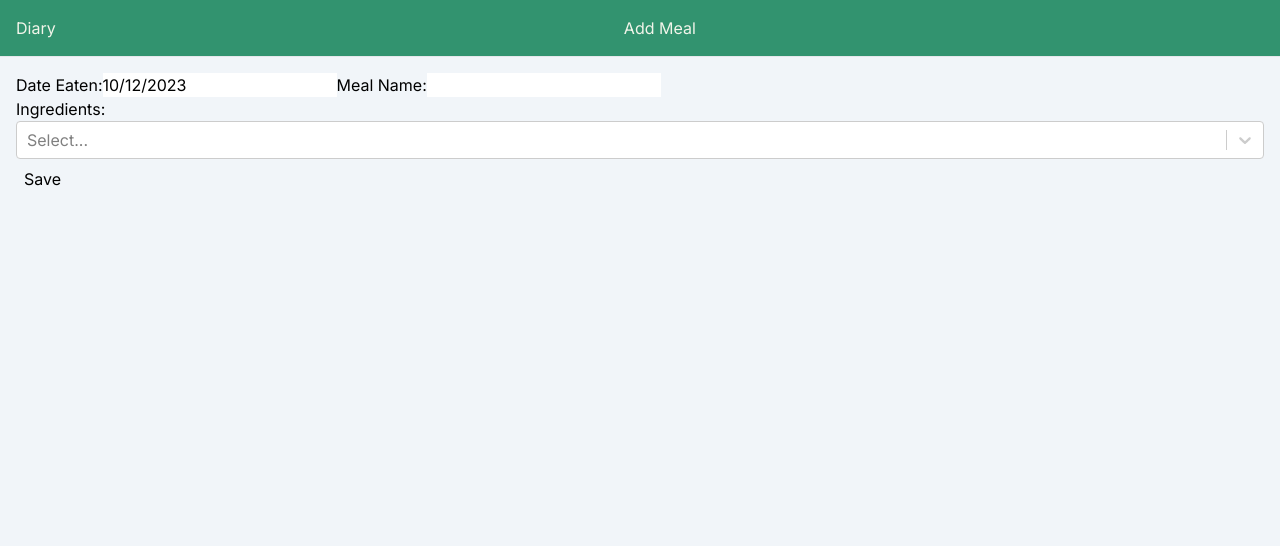
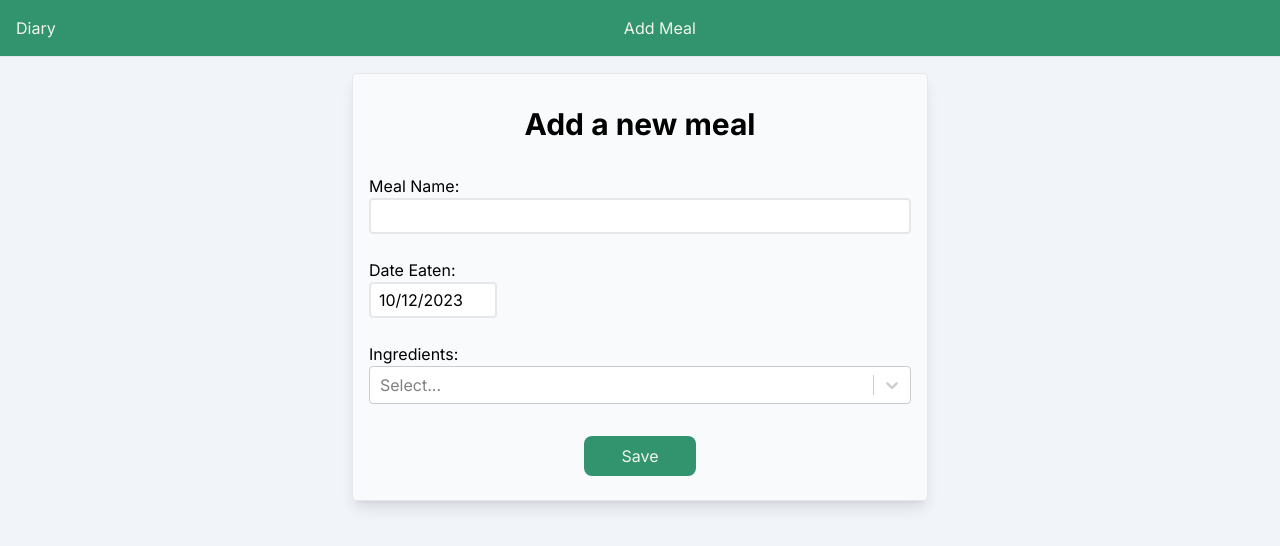
Before and after one commit to ev-th/plant-points, a Next.js app: page /meals/new in a window 1280 px wide. Shown: the top 546 px of the page. Built offline with nearby package versions, Linux system fonts and the light colour scheme; no server answers; the database is empty.

Commit message:
Add styling to new meal and meal editor pages

```diff
--- a/app/(dashboard)/meals/[id]/page.tsx
+++ b/app/(dashboard)/meals/[id]/page.tsx
@@ -6,8 +6,11 @@ const MealPage = async ({ params }: {params: {id: string}}) => {
   const ingredientOptions = await getIngredients()
 
   return (
-    <div>
-      <MealForm meal={meal} ingredientOptions={ingredientOptions}  />
+    <div className="rounded border bg-slate-50 shadow-lg mx-4 my-4 sm:max-w-xl sm:mx-auto">
+      <h1 className='text-3xl m-8 text-center font-bold'>Edit your meal</h1>
+      <div className="m-4">
+        <MealForm meal={meal} ingredientOptions={ingredientOptions}  />
+      </div>
     </div>
   )
 }
--- a/app/(dashboard)/meals/new/page.tsx
+++ b/app/(dashboard)/meals/new/page.tsx
@@ -6,8 +6,11 @@ const NewMealPage = async () => {
   const ingredients = await getIngredients()
 
   return (
-    <div>
-      <MealForm ingredientOptions={ingredients}/>
+    <div className="rounded border bg-slate-50 shadow-lg mx-4 my-4 sm:max-w-xl sm:mx-auto">
+      <h1 className='text-3xl m-8 text-center font-bold'>Add a new meal</h1>
+      <div className='m-4'>
+        <MealForm ingredientOptions={ingredients}/>
+      </div>
     </div>
   )
 }
--- a/components/MealForm.tsx
+++ b/components/MealForm.tsx
@@ -73,49 +73,55 @@ const MealForm = ({ ingredientOptions, meal }: { ingredientOptions: Ingredient[]
   return (
     <div>
       {loading && <div>Loading...</div>}
-      <form aria-label={"meal form"} className="p-4" onSubmit={handleSubmit(submitForm)}>
+      <form aria-label={"meal form"} onSubmit={handleSubmit(submitForm)} className='flex flex-col gap-6'>
+        <div>
+          <label htmlFor="name" className='block'>Meal Name:</label>
+          <input
+            className='rounded border-2 w-full h-9 border-gray-200 px-2'
+            type="text"
+            {...register("name", { required: 'Name is required'})}
+          />
+          <p>{errors.name?.message}</p>
+        </div>
+
+        <div>
+          <label htmlFor="date" className='block'>Date Eaten:</label>
             <Controller
               name="date"
               control={control}
               render={({ field }) => (
-            <label>
-              Date Eaten:
                 <DatePicker
+                  className='rounded border-2 h-9 border-gray-200 px-2 w-32'
                   onChange={(date) => field.onChange(date)}
                   selected={field.value}
                 />
-             </label>
               )}
             />
-        <label>
-          Meal Name:
-          <input
-            type="text"
-            {...register("name", { required: 'Name is required'})}
-          />
-        </label>
-        <p>{errors.name?.message}</p>
+        </div>
 
+        <div>
+          <label htmlFor="ingredients">Ingredients:</label>
           <Controller
             name="ingredients"
             control={control}
             rules={{ required: 'Ingredients are required' }}
             render={({ field }) => (
-            <label>
-              Ingredients:
               <Select
                 {...field}
+                // unstyled
                 isMulti={true}
                 options={ingredientsSelectOptions}
                 closeMenuOnSelect={false}
               />
-            </label>
             )}
           />
           <p>{errors.ingredients?.message}</p>
+        </div>
 
-        <button className="bg-green-300 rounded-lg p-2" type="submit">Save</button>
-        {meal && <button className="bg-red-300 rounded-lg p-2" onClick={handleDelete}>Delete</button>}
+        <div className='flex gap-6 mx-auto'>
+          <button className="bg-[var(--green)] text-[var(--ivory)] rounded-lg p-2 w-28 my-2" type="submit">Save</button>
+          {meal && <button className="bg-red-600 text-[var(--ivory)] rounded-lg p-2 w-28 my-2" onClick={handleDelete}>Delete</button>}
+        </div>
       </form>
     </div>
   )
```
Lines whose indentation alone changed are shown as unchanged.
